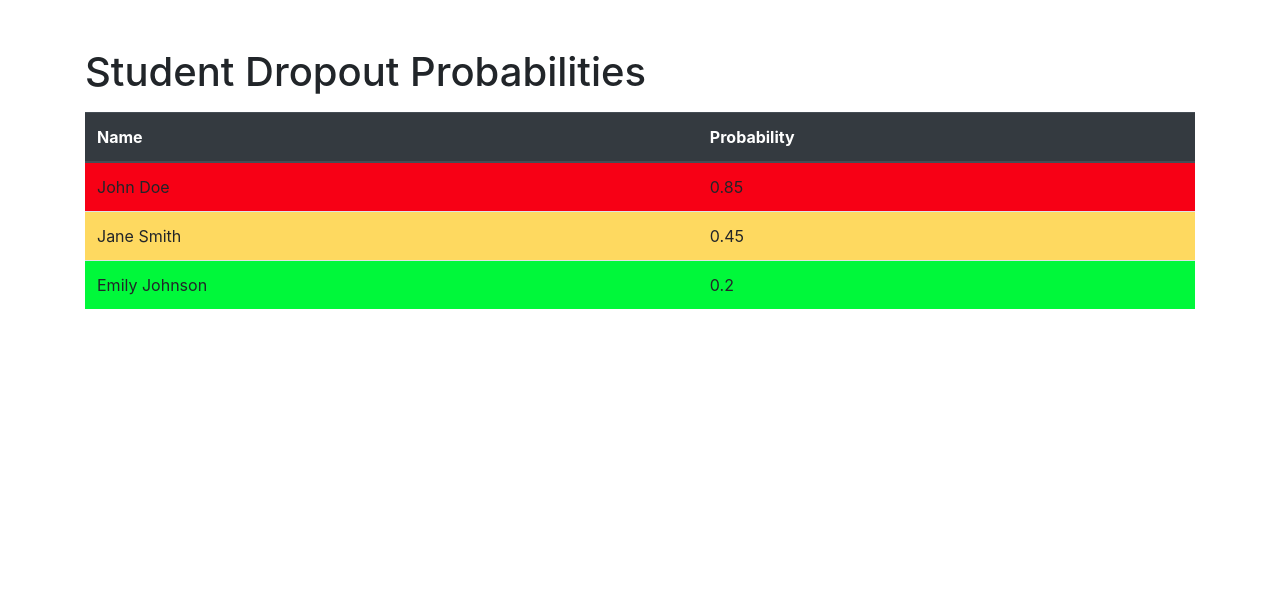
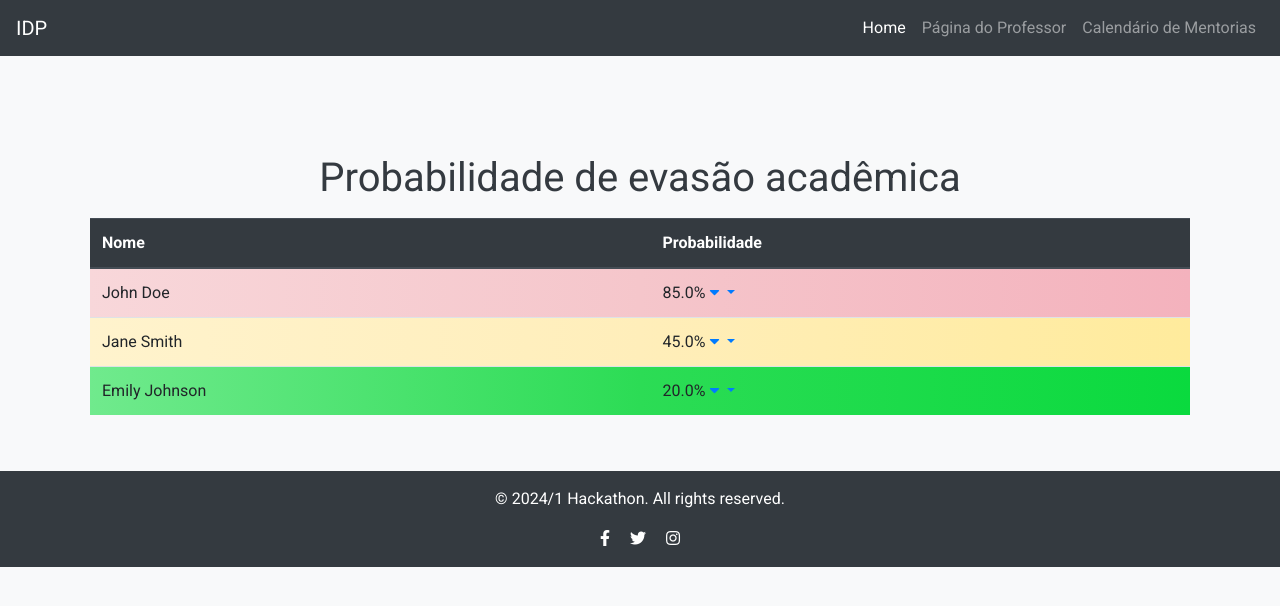
Before and after one commit to touro3/ModeloPrevisaoEvasao, a Flask app: page / in a window 1280 px wide. Shown: the top 606 px of the page. Run offline with Flask 3, Linux system fonts and the light colour scheme; some libraries are stand-ins or nearby versions.

Commit message:
segundo commit

```diff
--- a/app.py
+++ b/app.py
@@ -1,14 +1,45 @@
-from flask import Flask, render_template
+from flask import Flask, render_template, request,redirect,url_for
 import pandas as pd
+import os
 
 app = Flask(__name__)
 
 @app.route('/')
 def index():
-    # Ler os dados preditivos
-    df = pd.read_csv('students_dropout_probabilities.csv')
+    df_prob = pd.read_csv('students_dropout_probabilities.csv')
+    df_feedback = pd.read_csv('students_feedback.csv')
+
+    df_prob = df_prob.sort_values(by='probability', ascending=False)
+
+    df = pd.merge(df_prob, df_feedback, on='name', how='left')
     students = df.to_dict(orient='records')
+
     return render_template('index.html', students=students)
 
-if __name__ == '__main__':
+@app.route('/other')
+def other():
+    return render_template('other.html')
+
+@app.route('/adicionar-aluno', methods=['POST'])
+def adicionar_aluno():
+    nome = request.form['nome']
+    desempenho = request.form['desempenho']
+    filepath = 'students_feedback.csv'  # Verifique o caminho do seu arquivo CSV
+
+    # Certifique-se de que o arquivo existe e então adicione dados a ele
+    if os.path.exists(filepath):
+        df = pd.read_csv(filepath)
+        new_data = pd.DataFrame({'name': [nome], 'feedback': [desempenho]})
+        df = pd.concat([df, new_data], ignore_index=True)  # Uso do concat ao invés de append
+        df.to_csv(filepath, index=False)
+    else:
+        return "Erro: O arquivo CSV não existe.", 404  # Personalize a resposta conforme necessário
+
+    return redirect(url_for('index'))  # Redireciona de volta para a página de adição de alunos após a submissão
+
+@app.route('/calendar')
+def calendar():
+    return render_template('calendar.html')
+
+if __name__ == "__main__":
     app.run(debug=True)
--- a/static/css/styles.css
+++ b/static/css/styles.css
@@ -1,15 +1,62 @@
+body {
+    font-family: 'Roboto', sans-serif;
+    background-color: #f8f9fa;
+    color: #343a40;
+}
+
+.container {
+    padding: 20px;
+    margin-top: 30px;
+}
+
+.table {
+    width: 100%;
+    margin-top: 20px;
+}
+
+.green, .yellow, .red {
+    transition: background-color 0.3s ease; /* Transição suave de cores se necessário */
+}
+
 .green {
-    background-color: #00f83a !important;
+    background-image: linear-gradient(to right, #70ea8d 0%, #2cdc55 50%, #0ada3e 100%);
 }
 
 .yellow {
-    background-color: #fed960 !important;
+    background-image: linear-gradient(to right, #fff3cd 0%, #ffeeba 50%, #ffeb9c 100%);
 }
 
 .red {
-    background-color: #f70015 !important;
+    background-image: linear-gradient(to right, #f8d7da 0%, #f5c6cb 50%, #f4b2bd 100%);
 }
 
-.table-striped tbody tr:nth-of-type(odd) {
-    background-color: rgba(0, 0, 0, .05);
+.footer {
+    margin-top: 20px;
+    background-color: #222;
+    color: white;
+    text-align: center;
+    padding: 10px 0;
 }
+
+
+.feedback-content {
+    display: none; /* starts off hidden */
+    background-color: #f1f1f1;
+    padding: 10px;
+    border-radius: 5px;
+    margin-top: 5px;
+}
+
+.dropdown-toggle {
+    cursor: pointer;
+    color: #007bff;
+    text-decoration: none;
+}
+
+.footer {
+    margin-top: 20px;
+    background-color: #222;
+    color: white;
+    text-align: center;
+    padding: 10px 0;
+}
--- a/static/js/scripts.js
+++ b/static/js/scripts.js
@@ -1,4 +1,26 @@
-// scripts.js
 document.addEventListener('DOMContentLoaded', function () {
-    // Adicione aqui funcionalidades interativas, se necessário
+    const dropdownToggles = document.querySelectorAll('.dropdown-toggle');
+
+    dropdownToggles.forEach(function (dropdownToggle) {
+        dropdownToggle.addEventListener('click', function (event) {
+            event.preventDefault();
+            const feedbackContent = this.nextElementSibling;
+            if (feedbackContent.classList.contains('d-none')) {
+                feedbackContent.classList.remove('d-none');
+                $(feedbackContent).stop().slideDown({
+                    duration: 300,
+                    start: function() {
+                        $(this).css('display', 'block');
+                    }
+                });
+            } else {
+                $(feedbackContent).stop().slideUp({
+                    duration: 300,
+                    complete: function() {
+                        $(this).addClass('d-none');
+                    }
+                });
+            }
+        });
+    });
 });
--- a/students_feedback.csv
+++ b/students_feedback.csv
@@ -1,5 +1,8 @@
 name,feedback
 John Doe,falta muito
 cleiton,cabeçudo demais
-John Doe,rosca
-John Doe,cabecao
+cleiton ,rosca
+mario,me comeu atras do armario
+mario,me comeu atras do armario
+mario,me comeu dnv
+Gabriella Stefany Silva Pereira,mal criada
--- a/templates/index.html
+++ b/templates/index.html
@@ -3,33 +3,78 @@
     <head>
         <meta charset="UTF-8">
         <meta name="viewport" content="width=device-width, initial-scale=1.0">
-    <title>Student Dropout Probabilities</title>
+        <title>Probabilidade de evasão acadêmica</title>
         <link href="https://stackpath.bootstrapcdn.com/bootstrap/4.5.2/css/bootstrap.min.css" rel="stylesheet">
+        <link rel="stylesheet" href="https://cdnjs.cloudflare.com/ajax/libs/font-awesome/5.15.4/css/all.min.css">
+        <link rel="stylesheet" href="https://fonts.googleapis.com/css?family=Roboto:400,700&display=swap">
+        <link rel="stylesheet" href="https://cdnjs.cloudflare.com/ajax/libs/animate.css/4.1.1/animate.min.css"/>
+        <link rel="stylesheet" href="https://cdn.rawgit.com/michalsnik/aos/2.1.1/dist/aos.css"/>
+        <link rel="stylesheet" href="https://cdn.rawgit.com/IanLunn/Hover/master/css/hover-min.css"/>
         <link rel="stylesheet" href="{{ url_for('static', filename='css/styles.css') }}">
     </head>
+
 <body>
+    <!-- Navbar -->
+    <nav class="navbar navbar-expand-lg navbar-dark bg-dark">
+        <a class="navbar-brand" href="#">IDP</a>
+        <button class="navbar-toggler" type="button" data-toggle="collapse" data-target="#navbarNav" aria-controls="navbarNav" aria-expanded="false" aria-label="Toggle navigation">
+          <span class="navbar-toggler-icon"></span>
+        </button>
+        <div class="collapse navbar-collapse" id="navbarNav">
+          <ul class="navbar-nav ml-auto">
+            <li class="nav-item active">
+              <a class="nav-link" href="/">Home</a>
+            </li>
+            <li class="nav-item">
+              <a class="nav-link" href="/other">Página do Professor</a>
+            </li>
+            <li class="nav-item">
+              <a class="nav-link" href="/calendar">Calendário de Mentorias</a>
+            </li>
+          </ul>
+        </div>
+      </nav>
+
     <div class="container">
-        <h1 class="mt-5">Student Dropout Probabilities</h1>
+        <h1 class="mt-5 text-center animate__animated animate__fadeInDown">Probabilidade de evasão acadêmica</h1>
         <table class="table table-striped mt-3">
             <thead class="thead-dark">
                 <tr>
-                    <th>Name</th>
-                    <th>Probability</th>
+                    <th>Nome</th>
+                    <th>Probabilidade</th>
                 </tr>
             </thead>
             <tbody>
                 {% for student in students %}
                 <tr class="{% if student['probability'] < 0.33 %}green{% elif student['probability'] < 0.66 %}yellow{% else %}red{% endif %}">
                     <td>{{ student['name'] }}</td>
-                    <td>{{ student['probability'] }}</td>
+                    <td>
+                        <span>{{ student['probability'] * 100|round(2) }}%</span>
+                        <a href="#" class="dropdown-toggle" data-feedback="{{ student['feedback'] }}">
+                            <i class="fas fa-caret-down"></i>
+                        </a>
+                        <div class="feedback-content d-none">{{ student['feedback'] }}</div>
+                    </td>
                 </tr>
                 {% endfor %}
             </tbody>
         </table>
     </div>
-    <script src="https://code.jquery.com/jquery-3.5.1.slim.min.js"></script>
+
+
+    <!-- Footer -->
+    <footer class="bg-dark text-white text-center py-3 footer">
+        <p>© 2024/1 Hackathon. All rights reserved.</p>
+        <a href="#" class="text-white"><i class="fab fa-facebook-f mr-3"></i></a>
+        <a href="#" class="text-white"><i class="fab fa-twitter mr-3"></i></a>
+        <a href="#" class="text-white"><i class="fab fa-instagram"></i></a>
+    </footer>
+
+    <script src="https://code.jquery.com/jquery-3.5.1.min.js"></script>
     <script src="https://cdn.jsdelivr.net/npm/@popperjs/core@2.5.4/dist/umd/popper.min.js"></script>
     <script src="https://stackpath.bootstrapcdn.com/bootstrap/4.5.2/js/bootstrap.min.js"></script>
     <script src="{{ url_for('static', filename='js/scripts.js') }}"></script>
-</body>
-</html>
+    <script src="https://cdn.rawgit.com/michalsnik/aos/2.1.1/dist/aos.js"></script>
+<script>
+    AOS.init();
+</script>
```
Also changed, not shown: MODELOMAQUINA/previsao.py (+15 -19 lines), static/css/other.css (+42 -18 lines), templates/other.html (+8 -20 lines), 1 other file. Lines whose indentation alone changed are shown as unchanged.
